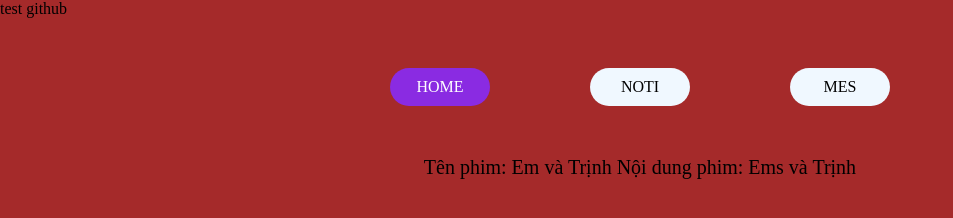
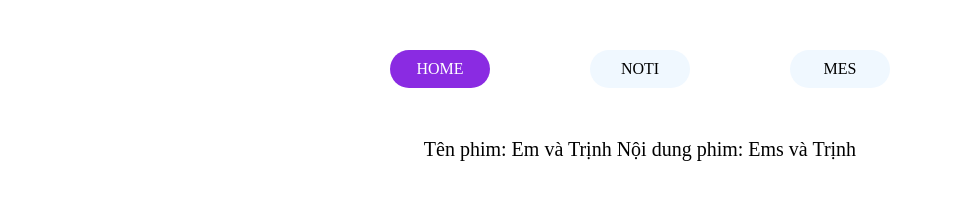
Before and after one commit to RedFox2812/github, a plain HTML site: page tab/index.html in a window 1280 px wide. Shown: the whole page, without its empty margins (0-953 px from the left). Drawn offline with Linux system fonts and the light colour scheme.

Commit message:
upt html,css and js

```diff
--- a/tab/asset/style.css
+++ b/tab/asset/style.css
@@ -2,9 +2,6 @@
     margin: 0%;
     padding: 0%;
     box-sizing: border-box;
-}
-body{
-    background-color: brown;
 }
 .tab-header__list{
     list-style: none;
--- a/tab/asset/tab.js
+++ b/tab/asset/tab.js
@@ -1,5 +1,6 @@
 const headerList = document.querySelectorAll(".tab-header__item");
 [...headerList].forEach((item) => item.addEventListener("click", handleTab));
 function handleTab(event) {
-    console.log(event.target)
+    [...headerList].forEach((item) => item.classList.remove("active"));
+    event.target.classList.add("active");
 }
--- a/tab/index.html
+++ b/tab/index.html
@@ -10,7 +10,6 @@
 <body>
     <div class="from">
         <div class="tab-header">
-            test github
             <ul class="tab-header__list">
                 <li class="tab-header__item active">HOME</li>
                 <li class="tab-header__item">NOTI</li>
```
